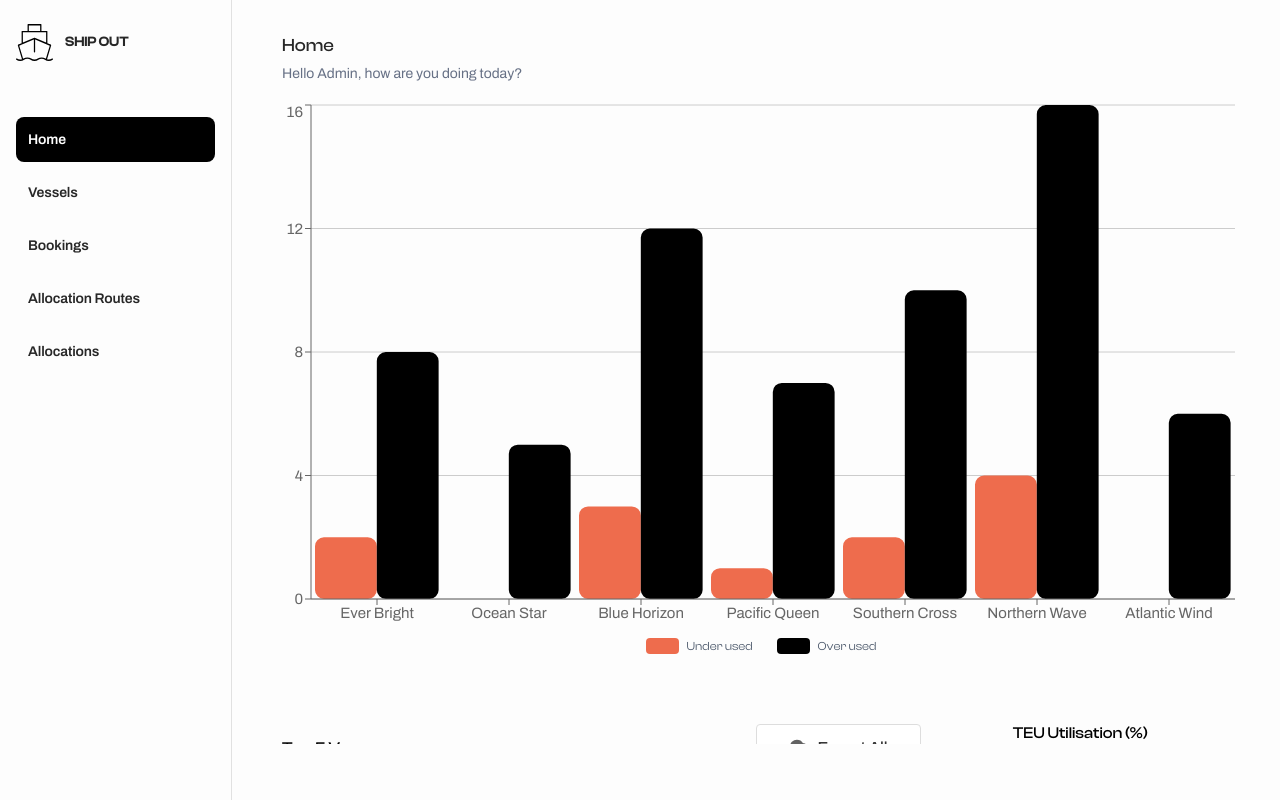
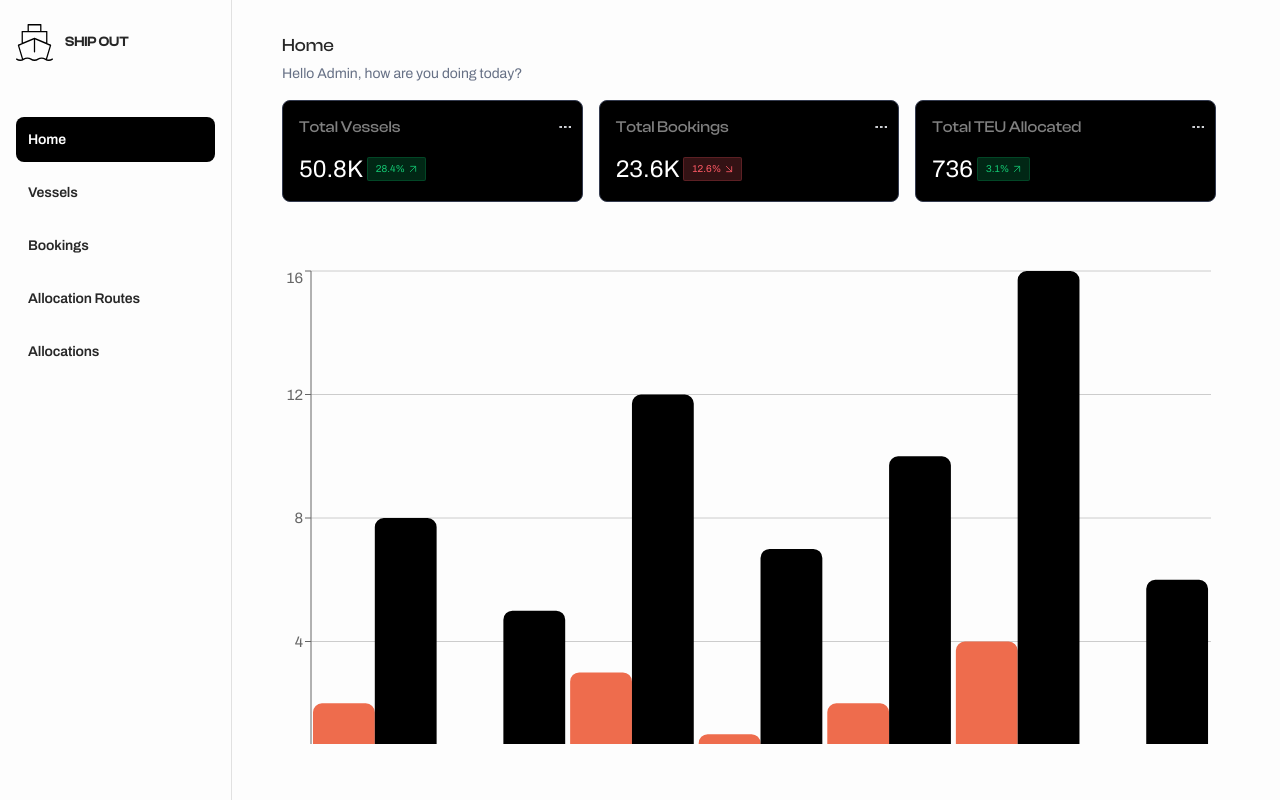
Before and after one commit to sekunayo22/ship-out, a React (Vite) app: page / in a window 1280 px wide. Built offline with nearby package versions, Linux system fonts and the light colour scheme.

Commit message:
home page'

```diff
--- a/src/assets/icons/iconTypes.ts
+++ b/src/assets/icons/iconTypes.ts
@@ -11,3 +11,5 @@ export type IconNames =
 | 'infoDelete'
 | 'upload'
 | 'filter'
+| 'arrowUp'
+| 'arrowDown'
--- a/src/assets/icons/icons.ts
+++ b/src/assets/icons/icons.ts
@@ -58,5 +58,14 @@ filter: `<svg width="20" height="20" viewBox="0 0 20 20" fill="none" xmlns="http
 <path d="M5 10H15M2.5 5H17.5M7.5 15H12.5" stroke="#344054" stroke-width="1.66667" stroke-linecap="round" stroke-linejoin="round"/>
 </svg>
 `,
-
+arrowUp: `<svg width="8" height="8" viewBox="0 0 8 8" fill="none" xmlns="http://www.w3.org/2000/svg">
+<path d="M1.33317 6.6665L6.6665 1.33317" stroke="#14CA74" stroke-width="0.8" stroke-linecap="round" stroke-linejoin="round"/>
+<path d="M6.6665 6.36133V1.33304H1.63822" stroke="#14CA74" stroke-width="0.8" stroke-linecap="round" stroke-linejoin="round"/>
+</svg>
+`,
+arrowDown: `<svg width="8" height="8" viewBox="0 0 8 8" fill="none" xmlns="http://www.w3.org/2000/svg">
+<path d="M1.33325 1.33317L6.66659 6.6665" stroke="#FF5A65" stroke-width="0.8" stroke-linecap="round" stroke-linejoin="round"/>
+<path d="M1.63818 6.6665L6.66647 6.6665L6.66647 1.63822" stroke="#FF5A65" stroke-width="0.8" stroke-linecap="round" stroke-linejoin="round"/>
+</svg>
+`,
 }
--- /dev/null
+++ b/src/components/Card/index.tsx
@@ -0,0 +1,22 @@
+import Icon from "../Icon";
+import { Pill } from "../Pill";
+import { CardContainer, CardDescription, CardHeader, CardOptions, CardTitle } from "./styles";
+
+interface CardProps {
+  title?: string
+  description?: string
+  percentage?: {
+    value: number
+    status: 'up' | 'down'
+  }
+}
+
+export const Card = ({  title, description, percentage }: CardProps) => {
+  return <CardContainer>
+    <CardHeader>
+        <CardTitle>{title}</CardTitle>
+        <CardOptions><Icon icon='ellipsis' /></CardOptions>
+    </CardHeader>
+    <CardDescription>{description} <Pill label={`${percentage?.value}%`} status={percentage?.status} /></CardDescription>
+  </CardContainer>
+}
--- /dev/null
+++ b/src/components/Card/styles.ts
@@ -0,0 +1,54 @@
+import styled from "@emotion/styled";
+import { ClashDisplay } from "../../styles/abstracts/colors";
+import { black, white } from "../../styles/abstracts/colors";
+export const CardContainer = styled.div`
+  border-radius: 8px;
+  padding: 16px;
+border: 0.6px solid  #343B4F;
+background-color: ${black};
+display: flex;
+flex-direction: column;
+gap: 16px;
+`
+
+export const CardHeader = styled.div`
+  display: flex;
+  justify-content: space-between;
+  align-items: center;
+
+  & svg{
+    transform: rotate(90deg);
+    fill: ${white};
+    & path {
+      stroke: ${white};
+    }
+  }
+`
+
+export const CardTitle = styled.h2`
+  color: rgba(255, 255, 255, 0.50);
+  font-family: ${ClashDisplay};
+  font-size: 16px;
+  font-style: normal;
+  font-weight: 500;
+  line-height: 20px;
+
+`
+
+export const CardOptions = styled.div`
+  display: flex;
+  align-items: center;
+  gap: 8px;
+`
+
+export const CardDescription = styled.p`
+  display: flex;
+  align-items: center;
+  gap: 4px;
+  color: ${white};
+font-feature-settings: 'liga' off, 'clig' off;
+font-size: 24px;
+font-style: normal;
+font-weight: 400;
+line-height: 32px;
+`;
--- /dev/null
+++ b/src/components/Pill/index.tsx
@@ -0,0 +1,11 @@
+import Icon from "../Icon";
+import { PillContainer } from "./styles";
+
+interface PillProps {
+  label: string
+  status?: 'up' | 'down'
+}
+
+export const Pill = ({ label, status }: PillProps) => {
+  return <PillContainer status={status}>{label} <Icon icon={status === 'up' ? 'arrowUp' : 'arrowDown'} /></PillContainer>
+}
--- /dev/null
+++ b/src/components/Pill/styles.ts
@@ -0,0 +1,19 @@
+import styled from "@emotion/styled";
+
+export const PillContainer = styled.div<{ status?: 'up' | 'down' }>`
+  display: flex;
+  align-items: center;
+  gap: 4px;
+  padding: 4px 8px;
+  border-radius: 4px;
+  color: ${({ status }) => status === 'up' ? '#14CA74' : '#FF5A65'};
+  font-feature-settings: 'liga' off, 'clig' off;
+    font-size: 10px;
+    font-style: normal;
+    font-weight: 400;
+    line-height: 14px;
+  border-radius: 2px;
+border: 0.6px solid ${({ status }) => status === 'up' ? 'rgba(5, 193, 104, 0.20)' : 'rgba(255, 90, 101, 0.20)'};
+background: ${({ status }) => status === 'up' ? 'rgba(5, 193, 104, 0.20)' : 'rgba(255, 90, 101, 0.20)'};
+
+`
--- a/src/pages/home/index.tsx
+++ b/src/pages/home/index.tsx
@@ -11,6 +11,7 @@ import {
   TableSectionContainer,
   TableSectionHeader,
   TableSectionHeaderTitle,
+  CardContainer,
 } from "./styles"
 import Layout from "../../components/Layout"
 import { Bar, BarChart, CartesianGrid, Cell, Label, Legend, Pie, PieChart, ResponsiveContainer, Tooltip, XAxis, YAxis } from 'recharts';
@@ -21,6 +22,7 @@ import { CustomLegend } from "./CustomLegend";
 import { Archivo } from "../../styles/abstracts/colors";
 import Table from "../../components/Table";
 import Button from "../../components/Button";
+import { Card } from "../../components/Card";
 
 export const Home = () => {
   const teuAllocations = useMemo(() => {
@@ -74,6 +76,11 @@ export const Home = () => {
             <MainHeaderDescription>Hello Admin, how are you doing today?</MainHeaderDescription>
           </MainHeader>
         </MainHeaderContainer>
+        <CardContainer>
+          <Card title="Total Vessels" description="50.8K" percentage={{ value: 28.4, status: 'up' }} />
+          <Card title="Total Bookings" description="23.6K" percentage={{ value: 12.6, status: 'down' }} />
+          <Card title="Total TEU Allocated" description="736" percentage={{ value: 3.1, status: 'up' }} />
+        </CardContainer>
               <BarChart barGap={16} style={{ width: '100%', maxHeight: '70vh', aspectRatio: 1.618 }} responsive data={teuAllocations}>
                 <CartesianGrid vertical={false} />
                 <XAxis fontFamily={Archivo} fontSize={15} color="#8D9092" dataKey="vessel" />
--- a/src/pages/home/styles.ts
+++ b/src/pages/home/styles.ts
@@ -9,6 +9,7 @@ export const HomeContainer = styled.div`
   min-height: 0;
   overflow-x: hidden;
   overflow-y: auto;
+  padding-right: 24px;
 `
 
 export const MainHeader = styled.div`
@@ -105,3 +106,10 @@ font-style: normal;
 font-weight: 500;
 line-height: 20px;
 `;
+
+export const CardContainer = styled.div`
+  display: grid;
+  grid-template-columns: repeat(3, 1fr);
+  gap: 16px;
+  margin-bottom: 48px;
+`
```
